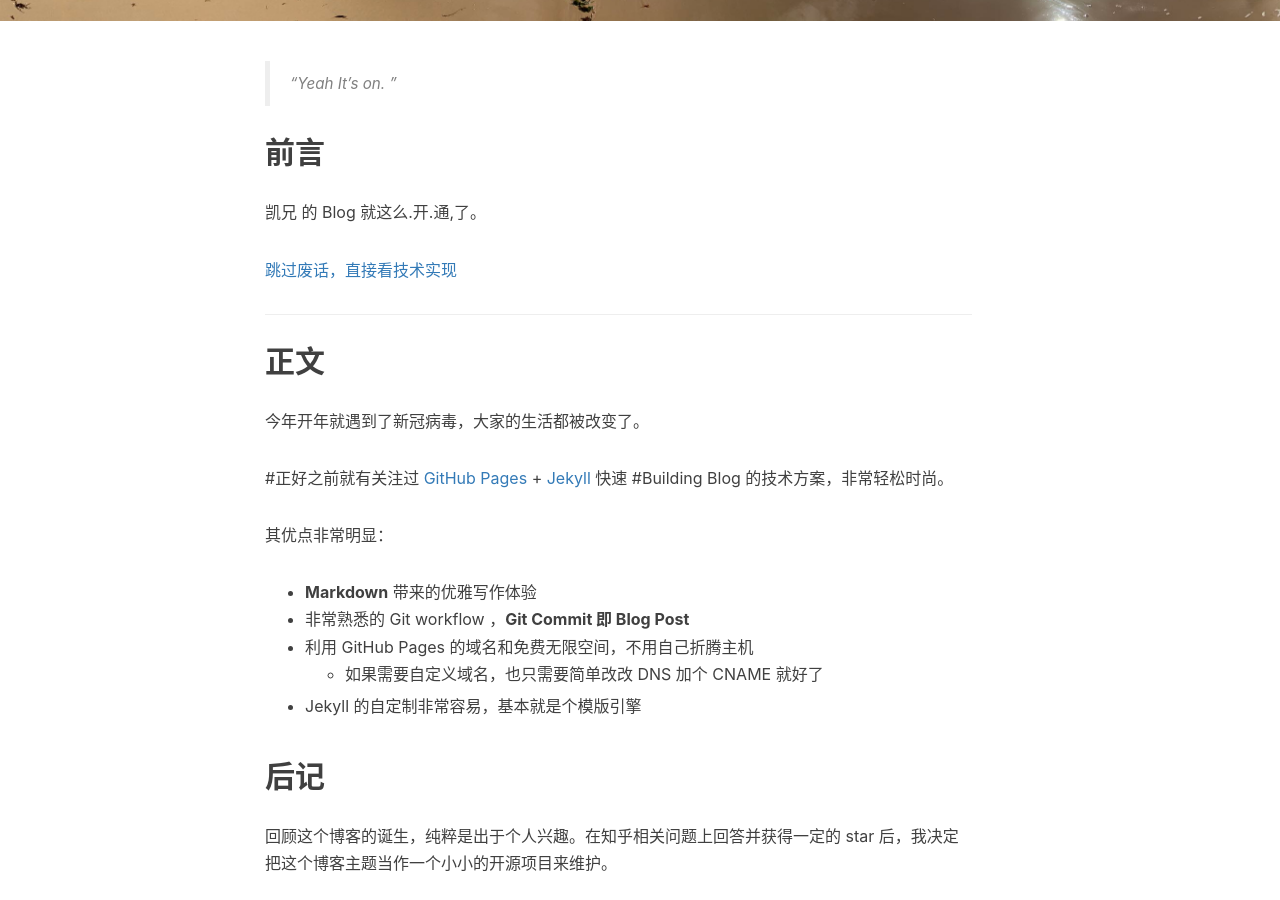
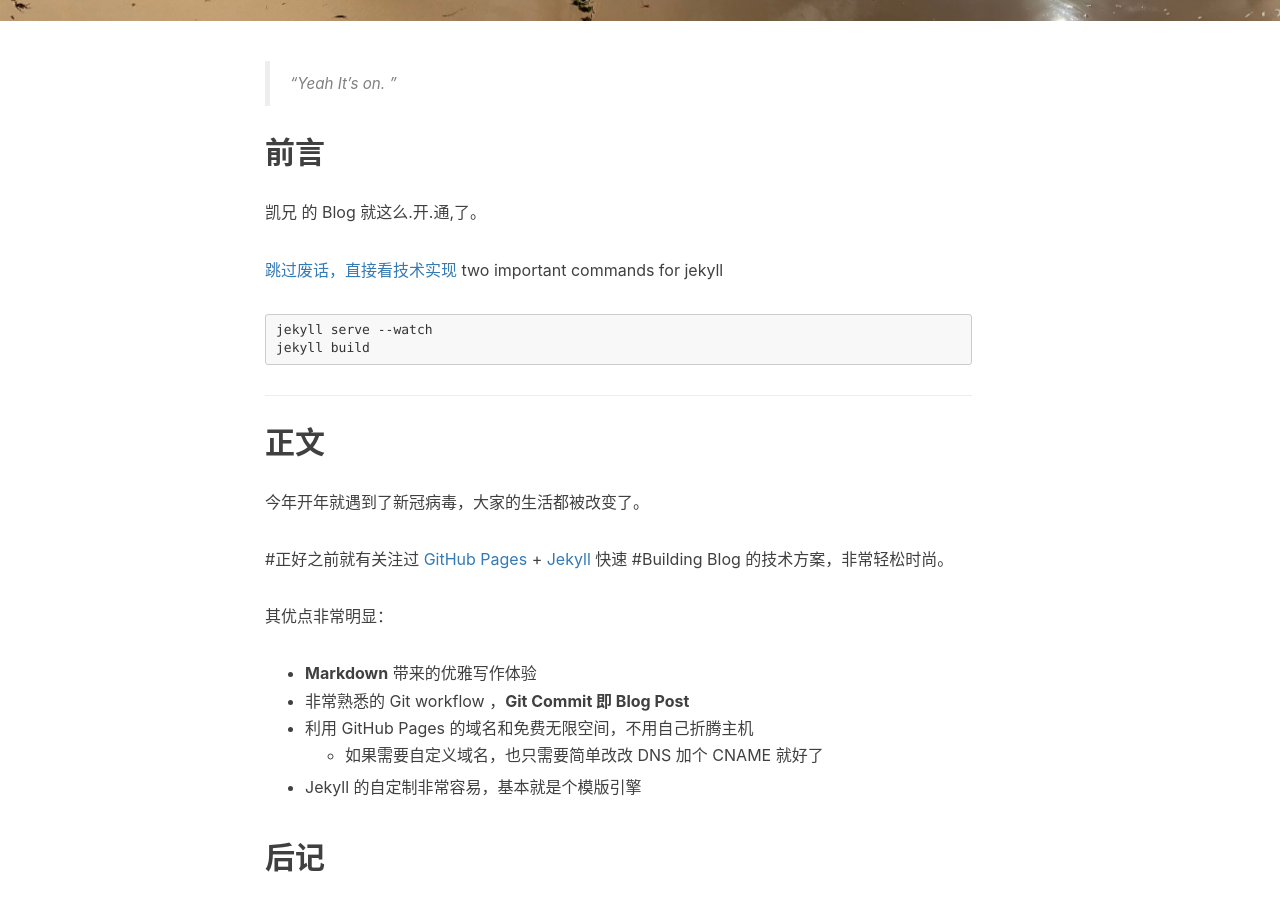
Before and after one commit to kaiser-ren/kaiser-ren.github.io, a Jekyll site: the page built from _posts/2020-01-29-hello-2020.markdown, in a window 1280 px wide and 900 px high, scrolled down 502 px. Built offline with Jekyll 4.4.1, drawn with Linux system fonts in a browser that asks for light colours; nearby versions of some CDN libraries; comment, search, counter and statistics services are not loaded.

Commit message:
1. CHG: add jekyll commands on Hello 2020 blog.

````diff
--- a/_posts/2020-01-29-hello-2020.markdown
+++ b/_posts/2020-01-29-hello-2020.markdown
@@ -19,8 +19,11 @@ tags:
 凯兄 的 Blog 就这么.开.通,了。
 
 [跳过废话，直接看技术实现 ](#build)
-
-
+two important commands for jekyll
+```
+jekyll serve --watch
+jekyll build
+```
 
 
 
````
Also changed, not shown: 3 other files.
